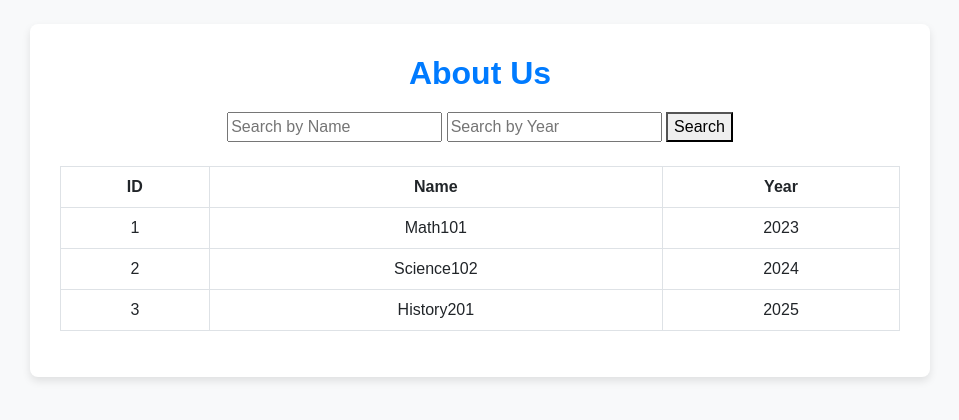
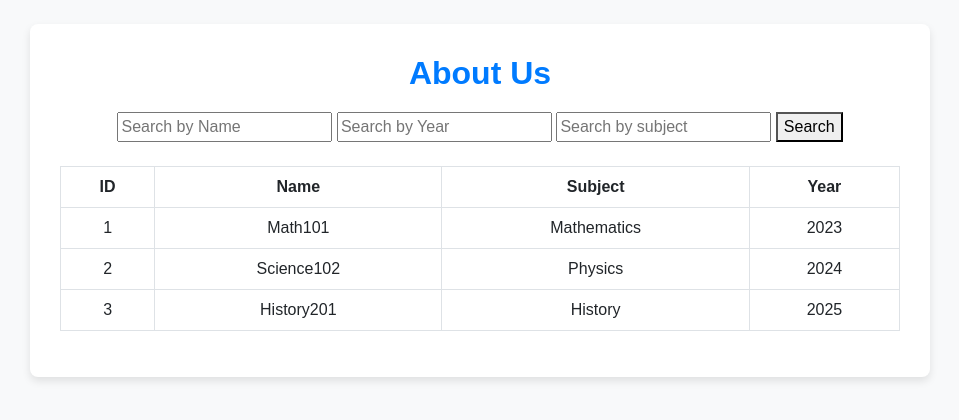
Before and after one commit to MahmoudNasrZ/Django, a Django app: page /aboutus/ in a window 1280 px wide. Shown: the part 196-616 px from the top of the page, without its empty margins (160-1119 px from the left). Run offline with Django 5.2, Linux system fonts and the light colour scheme; data comes from the database, SQL or seed files in the repository.

Commit message:
Day1-task Full+Extra

```diff
--- a/myapp/management/commands/import_classareas.py
+++ b/myapp/management/commands/import_classareas.py
@@ -1,7 +1,8 @@
 import json
 from django.core.management.base import BaseCommand # Django's baseclass for creating custom management commands
 from myapp.models import ClassArea  # Import the model To Work With
-
+# https://forum.djangoproject.com/t/migrating-data-json-to-djangos-orm/13053 , https://www.geeksforgeeks.org/how-to-import-a-json-file-to-a-django-model/
+#AI Gave Up Remember TO ask for explanation
 class Command(BaseCommand): # Import The mangement Base Command From Cors
     help = 'Import ClassArea data from a JSON file' #  short description of the command when using python manage.py help
 
--- a/myapp/templates/aboutus.html
+++ b/myapp/templates/aboutus.html
@@ -8,6 +8,8 @@
     <form method="GET">
         <input type="text" name="name" value="{{ search_name }}" placeholder="Search by Name">
         <input type="text" name="year" value="{{ search_year }}" placeholder="Search by Year">
+        <input type="text" name="subject" value="{{ search_subject }}" placeholder="Search by subject">
+
         <button type="submit">Search</button>
     </form>
 
@@ -18,6 +20,7 @@
             <tr>
                 <th>ID</th>
                 <th>Name</th>
+                <th>Subject</th>
                 <th>Year</th>
             </tr>
         </thead>
@@ -26,6 +29,7 @@
                 <tr>
                     <td>{{ class_room.id }}</td>
                     <td>{{ class_room.name }}</td>
+                    <td>{{ class_room.subject }}</td>
                     <td>{{ class_room.year }}</td>
                 </tr>
             {% empty %}
--- a/myapp/templates/contact.html
+++ b/myapp/templates/contact.html
@@ -50,9 +50,9 @@
         <tbody>
             {% for class_room in class_rooms %}
             <tr>
-                <td>{{ class_room.name }}</td>
-                <td>{{ class_room.subject }}</td>
-                <td>{{ class_room.year }}</td>
+                <td><a href="{% url 'about_us' %}?name={{ class_room.name }}">{{ class_room.name }}</a></td>
+                <td><a href="{% url 'about_us' %}?subject={{ class_room.subject }}">{{ class_room.subject }}</a></td>
+                <td><a href="{% url 'about_us' %}?year={{ class_room.year }}">{{ class_room.year }}</a></td>
             </tr>
             {% empty %}
             <tr>
--- a/myapp/templatetags/custom_filters.py
+++ b/myapp/templatetags/custom_filters.py
@@ -3,9 +3,9 @@ from django import template
 register = template.Library()
 
 @register.filter
-def multiply(value, arg):
+def multiply(num1, num2):
     """Multiplies two numbers in a Django template."""
     try:
-        return float(value) * float(arg)
+        return float(num1) * float(num2)
     except (ValueError, TypeError):
         return 0  # Return 0 if there's an error
--- a/myapp/views.py
+++ b/myapp/views.py
@@ -1,15 +1,13 @@
 from django.shortcuts import render
 from django.http import HttpResponse
 from myapp.models import ClassArea,ClassRoom
-
+#https://forum.djangoproject.com/t/url-pattern-with-parameters/34408
 # Create your views here.
 def home(request):
-    # return HttpResponse("Hello, world! This is the home page.")
     return render(request, "home.html")  # Renders the home template
 
 
 def contact(request,contact_id):
-    # return HttpResponse(f"Hello, world! This is the {name} page.")
         # Retrieve all class areas from the database
     class_areas = ClassArea.objects.all()
     class_rooms = ClassRoom.objects.all()  # Get all ClassRoom objects
@@ -18,21 +16,30 @@ def contact(request,contact_id):
         "description":"this is a class this just a filler to check the funcationality of the if function inside Contact.html",
         "class_areas" : class_areas,
         "class_rooms":class_rooms
-               }  # Passes 'name' to template
+               }
     return render(request, "contact.html", context)
 
 def about_us_view(request):
-    name = request.GET.get("name", "").strip()  # Strip spaces to avoid issues
+    # https://medium.com/@biswajitpanda973/how-to-insert-data-to-database-using-django-through-a-html-form-1191f573b081
+    # https://stackoverflow.com/questions/76490976/django-rest-how-to-create-url-view-to-extract-get-query-parameters-in-diff
+    name = request.GET.get("name", "").strip()  # Strip spaces to avoid issues trim in Node
     year = request.GET.get("year", "").strip()
+    subject = request.GET.get("subject", "").strip()
+    # https://www.w3schools.com/django/django_queryset_filter.php
 
-    class_rooms = ClassRoom.objects.all()  # Get all ClassRoom objects
+    class_rooms = ClassRoom.objects.all()  # Get all ClassRoom objects https://www.w3schools.com/django/django_queryset_get.php
 
-    if name:
-        class_rooms = class_rooms.filter(name__icontains=name)  # Case-insensitive search
+    if subject: #Searchg By Subject
+        class_rooms = class_rooms.filter(subject__icontains=subject)  #search
 
-    if year.isdigit():  # Ensure year is a number before filtering
+
+    if name: #Searchg By Subject
+        class_rooms = class_rooms.filter(name__icontains=name)  #search
+
+
+    if year.isdigit():  # data type is number before Filter
         class_rooms = class_rooms.filter(year=int(year))
     elif year:  # If year is provided but not a number, show an error
         class_rooms = ClassRoom.objects.none()  # Return an empty queryset
 
-    return render(request, "aboutus.html", {"class_rooms": class_rooms, "search_name": name, "search_year": year})
+    return render(request, "aboutus.html", {"class_rooms": class_rooms, "search_name": name, "search_year": year,"search_subject":subject,})
```
